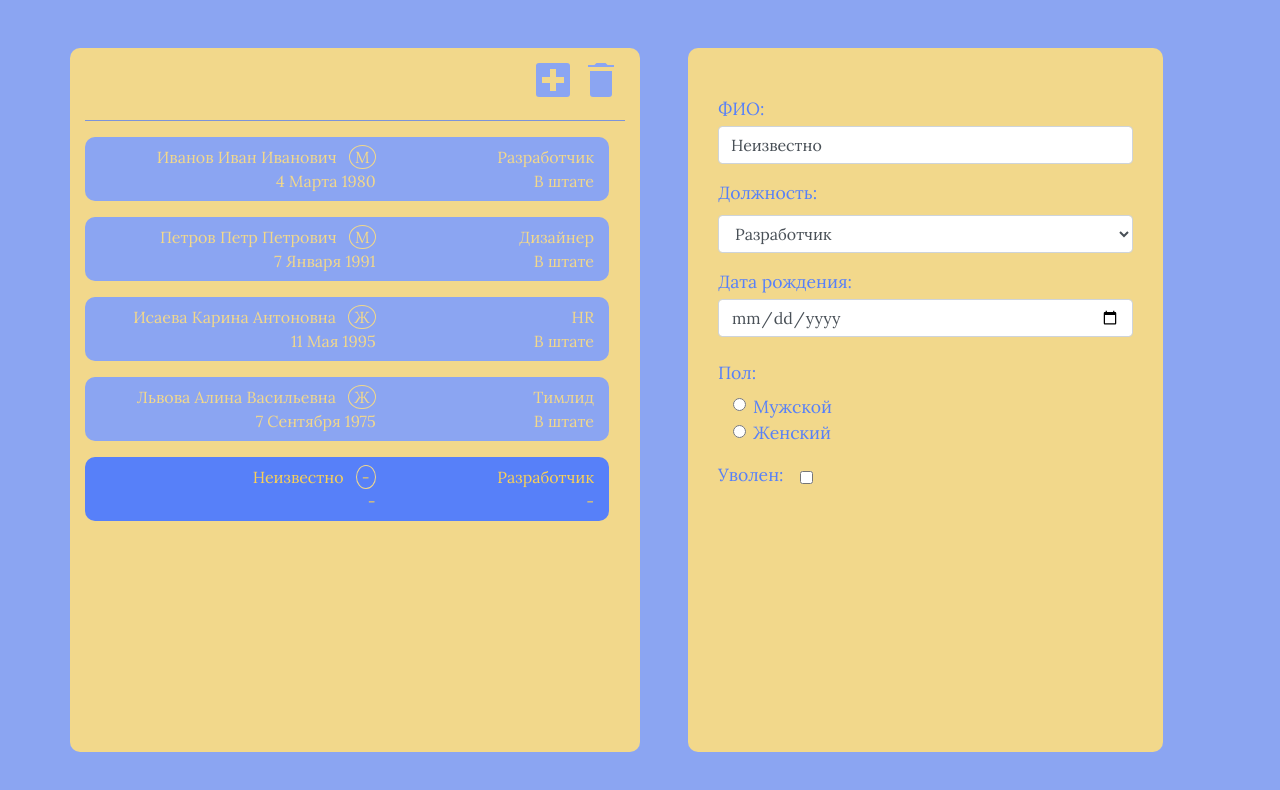
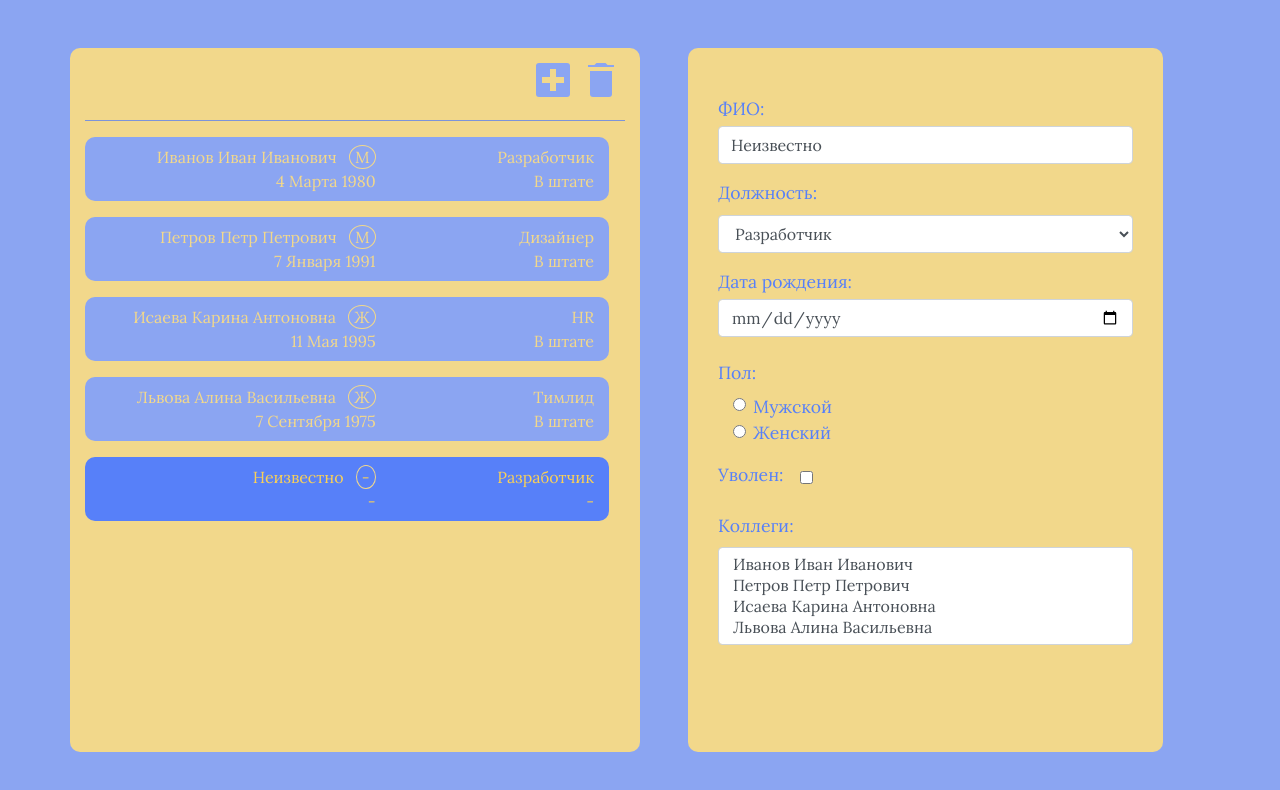
Before and after one commit to Materuilist/grindata-task, a React (Create React App) app: page / in a window 1280 px wide. Both pictures are taken after a click on the icon 553 px from the left and 80 px from the top of the page. Shown: the top 790 px of the page. Built offline with nearby package versions, Linux system fonts and the light colour scheme; a web font is replaced by a local one.

Commit message:
colleagues edition; minor fixes

```diff
--- a/src/components/EmployeesEditor/EditorPanel/index.tsx
+++ b/src/components/EmployeesEditor/EditorPanel/index.tsx
@@ -1,17 +1,21 @@
 import React from "react";
+import { connect } from "react-redux";
+
 import { Input } from "../../shared/Input";
 import { Employee } from "../../../models/entities/employee.class";
-import { connect } from "react-redux";
 import { alterEmployee } from "../../../store/actions/employees";
 import { positions } from "../../../data";
 import { IReducerState } from "../../../store";
+import { concatClasses } from "../../../utils/concatClasses";
+import styles from "./styles.module.scss";
 
 interface IProps {
   employee: Employee | null;
+  employees: Employee[];
   updateEmployee: (employee: Employee) => void;
 }
 
-function EditorPanelComponent({ employee, updateEmployee }: IProps) {
+function EditorPanelComponent({ employee, updateEmployee, employees }: IProps) {
   return (
     <div className="container py-5">
       {employee ? (
@@ -51,7 +55,7 @@ function EditorPanelComponent({ employee, updateEmployee }: IProps) {
               }
               rusNaming="Дата рождения:"
               valueChangedHandler={(value: string) => {
-                if(new Date(value).toString() === "Invalid Date"){
+                if (new Date(value).toString() === "Invalid Date") {
                   return;
                 }
                 employee.birthDate = new Date(value);
@@ -106,10 +110,43 @@ function EditorPanelComponent({ employee, updateEmployee }: IProps) {
                 </div>
               </div>
             </div>
+            {employees.length === 1 ? null : (
+              <div className="form-group">
+                <label>Коллеги:</label>
+                <select
+                  multiple
+                  className="form-control"
+                  onChange={(event) => {
+                    const colleagues = [...event.target.selectedOptions].map(
+                      (option) => +option.value
+                    );
+                    employee.colleagues = colleagues;
+                    updateEmployee(employee);
+                  }}
+                >
+                  {employees
+                    .filter((emp) => emp.id !== employee.id)
+                    .map((emp) => (
+                      <option
+                        key={emp.id}
+                        value={emp.id}
+                        selected={
+                          employee.colleagues?.find((e) => e === emp.id) !==
+                          undefined
+                        }
+                      >
+                        {emp.fullName}
+                      </option>
+                    ))}
+                </select>
+              </div>
+            )}
           </div>
         </div>
       ) : (
-        "Выберите сотрудника!"
+        <div className={concatClasses(styles.Label, "text-center")}>
+          Выберите сотрудника!
+        </div>
       )}
     </div>
   );
@@ -117,6 +154,7 @@ function EditorPanelComponent({ employee, updateEmployee }: IProps) {
 
 const mapStateToProps = (state: IReducerState) => ({
   employee: state.employees.selected,
+  employees: state.employees.data,
 });
 
 const mapDispatchToProps = (dispatch: any) => ({
--- a/src/components/EmployeesEditor/EditorPanel/styles.module.scss
+++ b/src/components/EmployeesEditor/EditorPanel/styles.module.scss
@@ -0,0 +1,6 @@
+@import "../../../variables.scss";
+
+.Label{
+    color:$more-blue;
+    font-size: 1.2rem;
+}
--- a/src/components/EmployeesEditor/EmployeesList/index.tsx
+++ b/src/components/EmployeesEditor/EmployeesList/index.tsx
@@ -4,24 +4,27 @@ import { connect } from "react-redux";
 import { Employee } from "../../../models/entities/employee.class";
 import { IReducerState } from "../../../store";
 import { EmployeeItem } from "./EmployeeItem";
-import styles from './styles.module.scss';
+import styles from "./styles.module.scss";
 import { concatClasses } from "../../../utils/concatClasses";
 
 interface IProps {
   employees: Employee[];
 }
 
-function EmployeesListComponent({
-  employees,
-}: IProps) {
+function EmployeesListComponent({ employees }: IProps) {
   return (
-    <div className={concatClasses(styles.EmployeesList, 'pr-3')}>
-      {employees.map((emp) => (
-        <EmployeeItem
-          key={emp.id}
-          employee={emp}
-        />
-      ))}
+    <div className={concatClasses(styles.EmployeesList, "pr-3")}>
+      {employees.length === 0 ? (
+        <div className={concatClasses(styles.Label, "text-center")}>
+          Работников еще нет!
+        </div>
+      ) : (
+        <React.Fragment>
+          {employees.map((emp) => (
+            <EmployeeItem key={emp.id} employee={emp} />
+          ))}
+        </React.Fragment>
+      )}
     </div>
   );
 }
--- a/src/components/EmployeesEditor/EmployeesList/styles.module.scss
+++ b/src/components/EmployeesEditor/EmployeesList/styles.module.scss
@@ -1,11 +1,16 @@
 @import "../../../variables.scss";
 
-.EmployeesList{
+.EmployeesList {
   overflow-y: auto;
 }
 
+.Label {
+  color: $more-blue;
+  font-size: 1.1rem;
+}
+
 ::-webkit-scrollbar-button {
-    width: .7rem;
+  width: 0.7rem;
   height: 0;
 }
 
@@ -26,10 +31,10 @@
 }
 
 ::-webkit-resizer {
-   width: .7rem;
+  width: 0.7rem;
   height: 0;
 }
 
 ::-webkit-scrollbar {
-   width: .7rem;
+  width: 0.7rem;
 }
--- a/src/store/reducers/employees.ts
+++ b/src/store/reducers/employees.ts
@@ -1,4 +1,4 @@
-import _ from 'lodash'
+import _ from "lodash";
 
 import { Employee } from "../../models/entities/employee.class";
 import { employees } from "../../data";
@@ -40,9 +40,14 @@ export const reducer = (
       return {
         ...state,
         data: [
-          ...state.data.filter(
-            ({ id: employeeId }) => employeeId !== action.employeeId
-          ),
+          ...state.data
+            .filter(({ id: employeeId }) => employeeId !== action.employeeId)
+            .map((emp) => {
+              emp.colleagues = emp.colleagues?.filter(
+                (c) => c !== action.employeeId
+              );
+              return emp;
+            }),
         ],
         selected: null,
       };
```
Lines whose indentation alone changed are shown as unchanged.
